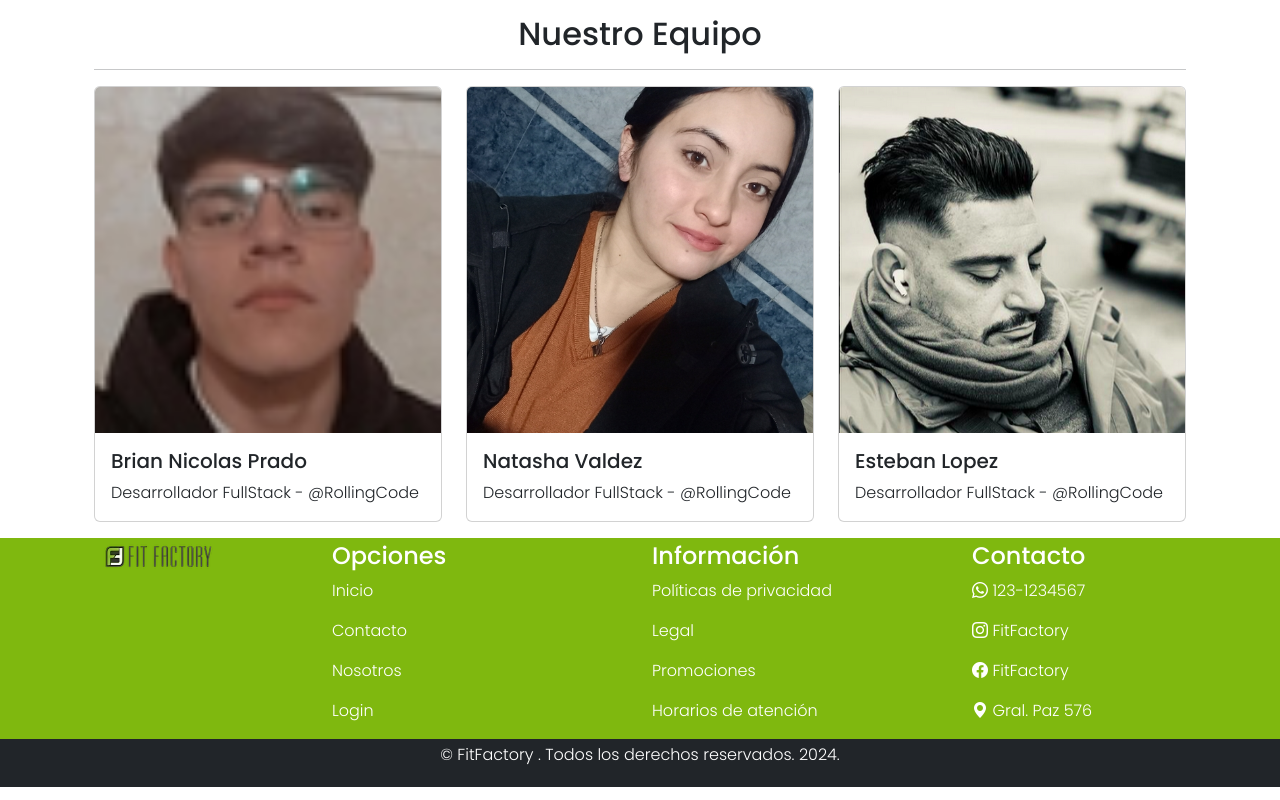
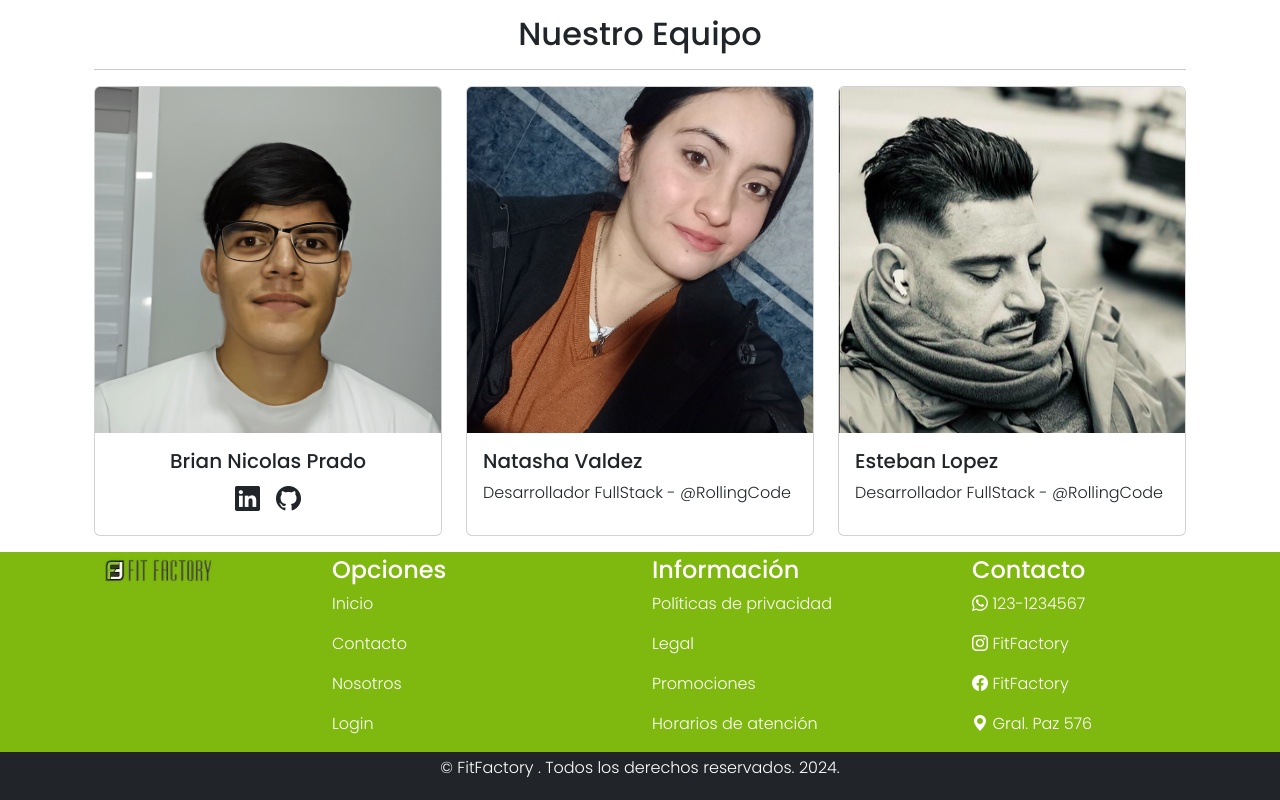
Before and after one commit to PRADON1CO/ProyectoFinalRC-Front, a React (Vite) app: page /nosotros in a window 1280 px wide. Shown: the part 862-1662 px from the top of the page. Built offline with nearby package versions, Linux system fonts and the light colour scheme; no server answers.

Commit message:
cambie la foto de Brian de AcercaDeNosotros y agregue sus redes a la card correspondiente a su perfil

```diff
--- a/src/App.css
+++ b/src/App.css
@@ -70,8 +70,8 @@
   object-fit: cover;
 }
 
-.paddingCero{
-  padding: 0px !important;
+.tamanioIconosNosotros{
+  font-size: 25px;
 }
 
 @media (min-width: 768px){
--- a/src/components/pages/AcercaDeNosotros.jsx
+++ b/src/components/pages/AcercaDeNosotros.jsx
@@ -1,9 +1,9 @@
 import { useEffect, useState } from "react";
 import { Container, Card, Row, Col, Button, Carousel } from "react-bootstrap";
 import { useParams } from "react-router-dom";
-import brian from "../../assets/brian.jpg"
-import natashav from "../../assets/natashav.jpg"
-import esteban from "../../assets/esteban.png"
+import brian from "../../assets/brian.png";
+import natashav from "../../assets/natashav.jpg";
+import esteban from "../../assets/esteban.png";
 const AcercaDeNosotros = () => {
   return (
     <section className="container">
@@ -72,19 +72,18 @@ const AcercaDeNosotros = () => {
                   <Card.Img variant="top" src={brian} alt="brian prado" />
                 </div>
                 <Card.Body>
-                  <Card.Title>Brian Nicolas Prado</Card.Title>
-                  <Card.Text>Desarrollador FullStack - @RollingCode</Card.Text>
+                  <Card.Title className="text-center">Brian Nicolas Prado</Card.Title>
+                  <div className="d-flex justify-content-center">
+                  <a href="https://www.linkedin.com/in/brian-nicol%C3%A1s-prado-83553a270/"><i class="bi bi-linkedin text-dark tamanioIconosNosotros px-2 "></i></a>
+                  <a href="https://github.com/PRADON1CO"><i class="bi bi-github text-dark tamanioIconosNosotros px-2"></i></a>
+                  </div>
                 </Card.Body>
               </Card>
             </Col>
             <Col md={4} sm={12} className="mb-3">
               <Card className="h-100">
                 <div className="card-img-container">
-                  <Card.Img
-                    variant="top"
-                    src={natashav}
-                    alt="brian prado"
-                  />
+                  <Card.Img variant="top" src={natashav} alt="Valdez Natasha" />
                 </div>
                 <Card.Body>
                   <Card.Title>Natasha Valdez</Card.Title>
@@ -95,11 +94,7 @@ const AcercaDeNosotros = () => {
             <Col md={4} sm={12} className="mb-3">
               <Card className="h-100">
                 <div className="card-img-container">
-                  <Card.Img
-                    variant="top"
-                    src={esteban}
-                    alt="Esteban Lopez"
-                  />
+                  <Card.Img variant="top" src={esteban} alt="Esteban Lopez" />
                 </div>
                 <Card.Body>
                   <Card.Title>Esteban Lopez</Card.Title>
```
Also changed, not shown: src/assets/brian.jpg (deleted), src/assets/brian.png (added).
